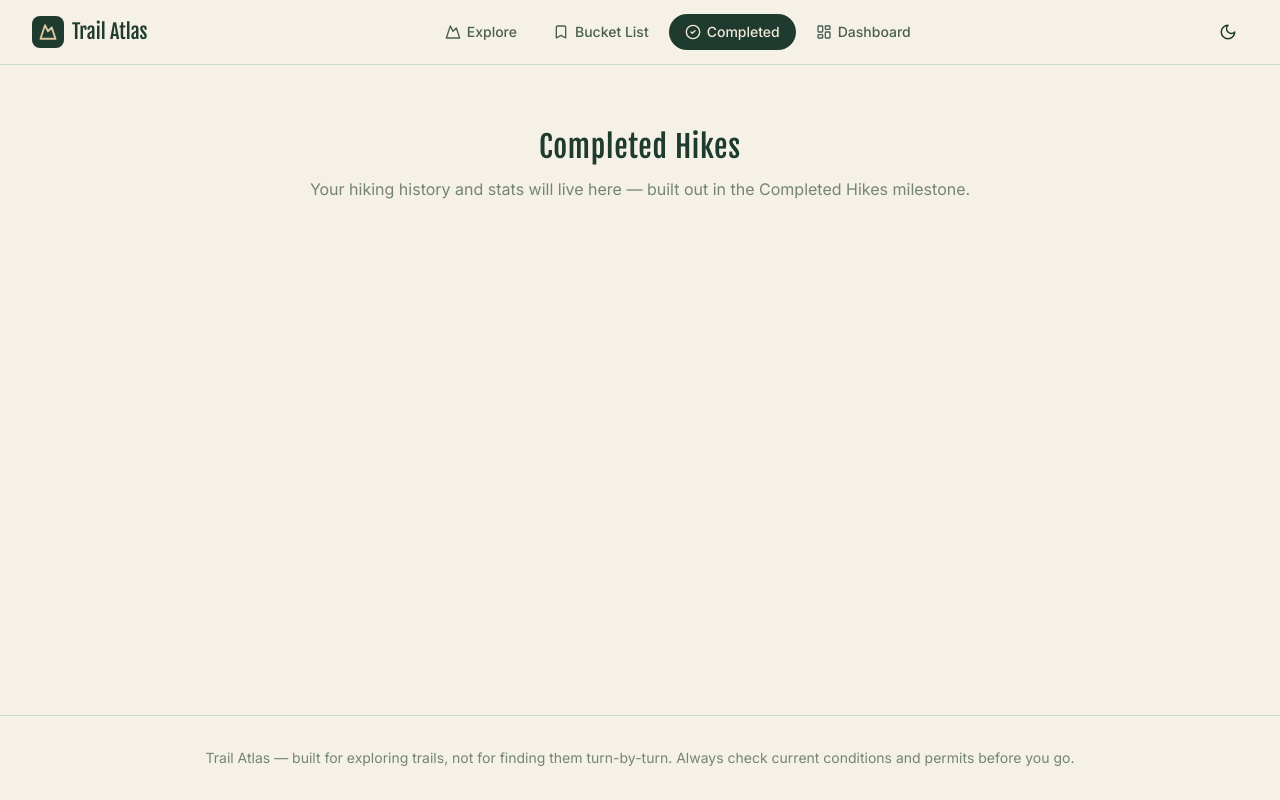
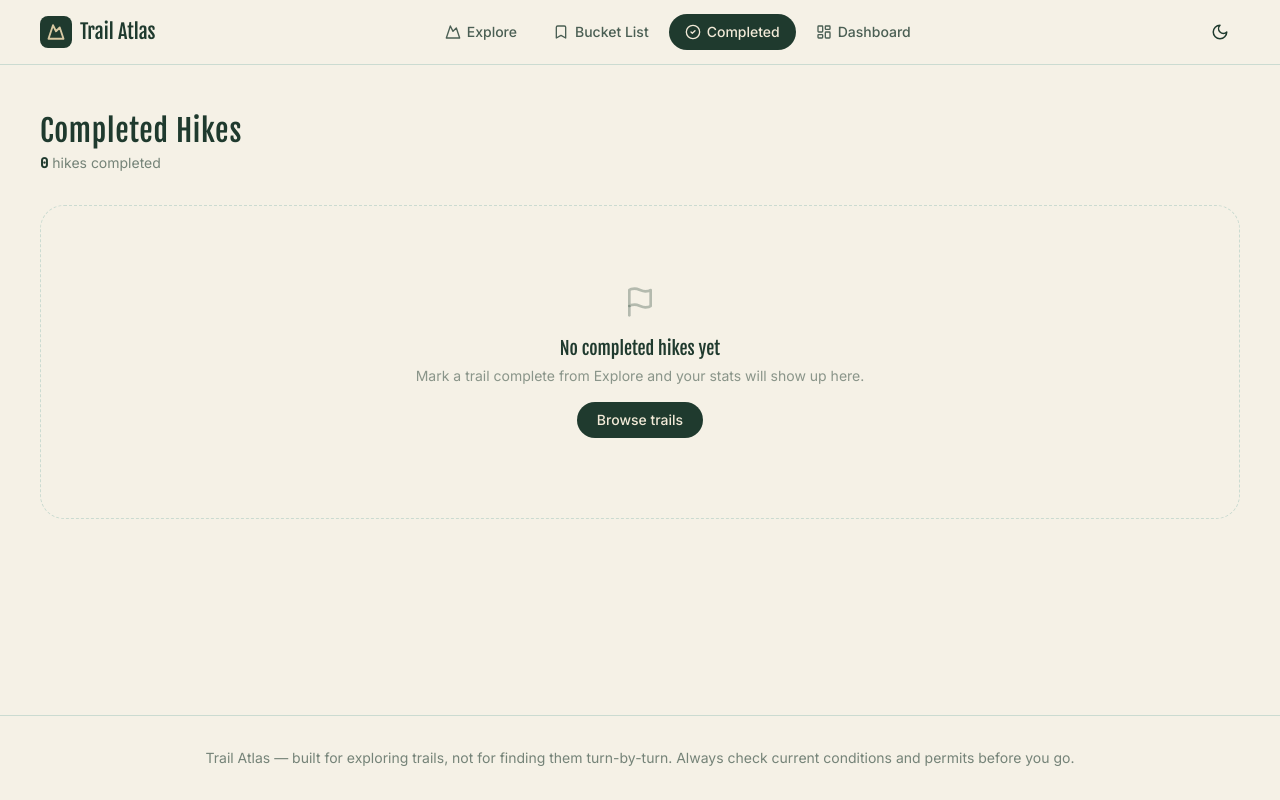
Before and after one commit to AllanRoz/Trail-Atlas, a React (Vite) app: page /completed in a window 1280 px wide. Built offline with nearby package versions, Linux system fonts and the light colour scheme.

Commit message:
Changing layout

```diff
--- a/src/components/layout/Navbar.jsx
+++ b/src/components/layout/Navbar.jsx
@@ -12,7 +12,7 @@ const links = [
 export default function Navbar({ isDark, onToggleDark }) {
   return (
     <header className="sticky top-0 z-50 border-b border-pine-100 bg-summit/90 backdrop-blur dark:border-pine-500/30 dark:bg-pine-900/90">
-      <nav className="mx-auto flex h-16 max-w-7xl items-center justify-between px-4 sm:px-6 lg:px-8">
+      <nav className="mx-auto flex h-16 max-w-[1800px] items-center justify-between px-4 sm:px-6 lg:px-10">
         <NavLink to="/" className="flex items-center gap-2 font-display text-xl text-pine-700 dark:text-tan-100">
           <span className="flex h-8 w-8 items-center justify-center rounded-lg bg-pine-700 text-tan-300 dark:bg-tan-300 dark:text-pine-900">
             <Mountain size={18} strokeWidth={2.5} />
--- a/src/components/trail/TrailCard.jsx
+++ b/src/components/trail/TrailCard.jsx
@@ -65,7 +65,7 @@ export default function TrailCard({ trail, isSaved, isCompleted, onToggleSave, o
           </div>
         </dl>
 
-        <div className="mt-4 flex items-center gap-2">
+        <div className="mt-auto flex items-center gap-2 pt-4">
           <Link
             to={`/trails/${trail.id}`}
             className="flex-1 rounded-full bg-pine-700 px-4 py-2 text-center text-sm font-medium text-tan-100 transition-colors hover:bg-pine-500 dark:bg-tan-300 dark:text-pine-900 dark:hover:bg-tan-500"
--- /dev/null
+++ b/src/hooks/useTrailLists.js
@@ -0,0 +1,34 @@
+import { useLocalStorage } from './useLocalStorage'
+
+// Single source of truth for "saved" and "completed" trail state. Every page
+// that needs this (Home, Bucket List, Completed, Dashboard) calls this hook
+// instead of keeping its own local state — since each is backed by the same
+// localStorage key, navigating between pages always reflects the latest
+// toggles instead of showing stale/empty stub data.
+//
+// Schema:
+//   saved:     [{ id, addedAt }]                      — addedAt powers "sort by date added"
+//   completed: [{ id, completedAt, rating, notes, favorite }] — rating/notes/favorite
+//              are wired up fully in the Completed Hikes milestone; placeholders for now
+//              so we don't need a migration later.
+export function useTrailLists() {
+  const [saved, setSaved] = useLocalStorage('trail-atlas:bucket-list', [])
+  const [completed, setCompleted] = useLocalStorage('trail-atlas:completed', [])
+
+  const isSaved = (id) => saved.some((s) => s.id === id)
+  const isCompleted = (id) => completed.some((c) => c.id === id)
+
+  const toggleSaved = (id) => {
+    setSaved((prev) => (prev.some((s) => s.id === id) ? prev.filter((s) => s.id !== id) : [...prev, { id, addedAt: Date.now() }]))
+  }
+
+  const toggleCompleted = (id) => {
+    setCompleted((prev) =>
+      prev.some((c) => c.id === id)
+        ? prev.filter((c) => c.id !== id)
+        : [...prev, { id, completedAt: Date.now(), rating: null, notes: '', favorite: false }],
+    )
+  }
+
+  return { saved, completed, isSaved, isCompleted, toggleSaved, toggleCompleted, setSaved, setCompleted }
+}
--- a/src/pages/BucketList.jsx
+++ b/src/pages/BucketList.jsx
@@ -1,12 +1,95 @@
-// Full Bucket List page (sort by difficulty/distance/state/date-added,
-// remove trails, etc.) is its own milestone. Stub keeps routing/nav complete.
+import { useMemo, useState } from 'react'
+import { Link } from 'react-router-dom'
+import { Compass } from 'lucide-react'
+import TrailCard from '../components/trail/TrailCard'
+import { trails } from '../data/trails'
+import { useTrailLists } from '../hooks/useTrailLists'
+
+const sortOptions = [
+  { value: 'dateAdded', label: 'Date Added' },
+  { value: 'difficulty', label: 'Difficulty' },
+  { value: 'distance', label: 'Distance' },
+  { value: 'state', label: 'State' },
+]
+
+const difficultyRank = { Easy: 0, Moderate: 1, Hard: 2 }
+
 export default function BucketList() {
+  const { saved, isSaved, isCompleted, toggleSaved, toggleCompleted } = useTrailLists()
+  const [sortBy, setSortBy] = useState('dateAdded')
+
+  const savedTrails = useMemo(() => {
+    const withMeta = saved
+      .map((entry) => ({ ...trails.find((t) => t.id === entry.id), addedAt: entry.addedAt }))
+      .filter((t) => t.id) // guards against stale ids if the seed dataset ever changes
+
+    return [...withMeta].sort((a, b) => {
+      if (sortBy === 'difficulty') return difficultyRank[a.difficulty] - difficultyRank[b.difficulty]
+      if (sortBy === 'distance') return a.distance - b.distance
+      if (sortBy === 'state') return a.state.localeCompare(b.state)
+      return b.addedAt - a.addedAt // most recently added first
+    })
+  }, [saved, sortBy])
+
   return (
-    <div className="mx-auto max-w-3xl px-4 py-16 text-center sm:px-6">
-      <h1 className="font-display text-3xl text-pine-700 dark:text-tan-100">Bucket List</h1>
-      <p className="mt-3 text-pine-700/60 dark:text-tan-100/60">
-        Your saved trails will live here — built out in the Bucket List milestone.
-      </p>
+    <div className="mx-auto max-w-[1800px] px-4 py-12 sm:px-6 lg:px-10">
+      <div className="mb-8 flex flex-wrap items-end justify-between gap-4">
+        <div>
+          <h1 className="font-display text-3xl text-pine-700 dark:text-tan-100">Bucket List</h1>
+          <p className="mt-1 text-sm text-pine-700/60 dark:text-tan-100/60">
+            <span className="font-mono font-semibold text-pine-700 dark:text-tan-100">{savedTrails.length}</span>{' '}
+            {savedTrails.length === 1 ? 'trail' : 'trails'} saved
+          </p>
+        </div>
+
+        {savedTrails.length > 0 && (
+          <label className="flex items-center gap-2 text-sm text-pine-700/70 dark:text-tan-100/70">
+            Sort by
+            <select
+              value={sortBy}
+              onChange={(e) => setSortBy(e.target.value)}
+              className="rounded-lg border border-pine-100 bg-white px-3 py-1.5 text-sm text-pine-700 outline-none focus-visible:border-moss-500 dark:border-pine-500/30 dark:bg-pine-700/40 dark:text-tan-100"
+            >
+              {sortOptions.map((opt) => (
+                <option key={opt.value} value={opt.value}>
+                  {opt.label}
+                </option>
+              ))}
+            </select>
+          </label>
+        )}
+      </div>
+
+      {savedTrails.length === 0 ? (
+        <div className="flex flex-col items-center gap-4 rounded-2xl border border-dashed border-pine-100 py-20 text-center dark:border-pine-500/30">
+          <Compass size={32} className="text-pine-700/30 dark:text-tan-100/30" />
+          <div>
+            <p className="font-display text-lg text-pine-700 dark:text-tan-100">Your bucket list is empty</p>
+            <p className="mt-1 text-sm text-pine-700/50 dark:text-tan-100/50">
+              Save a trail from Explore and it'll show up here.
+            </p>
+          </div>
+          <Link
+            to="/"
+            className="rounded-full bg-pine-700 px-5 py-2 text-sm font-medium text-tan-100 transition-colors hover:bg-pine-500 dark:bg-tan-300 dark:text-pine-900"
+          >
+            Browse trails
+          </Link>
+        </div>
+      ) : (
+        <div className="grid grid-cols-1 gap-5 sm:grid-cols-2 lg:grid-cols-3 xl:grid-cols-4">
+          {savedTrails.map((trail) => (
+            <TrailCard
+              key={trail.id}
+              trail={trail}
+              isSaved={isSaved(trail.id)}
+              isCompleted={isCompleted(trail.id)}
+              onToggleSave={toggleSaved}
+              onToggleComplete={toggleCompleted}
+            />
+          ))}
+        </div>
+      )}
     </div>
   )
 }
--- a/src/pages/Completed.jsx
+++ b/src/pages/Completed.jsx
@@ -1,12 +1,94 @@
-// Full Completed Hikes page (completion date, personal rating, notes,
-// favorite hike, stats) is its own milestone. Stub keeps routing/nav complete.
-export default function Completed() {
+import { useMemo } from 'react'
+import { Link } from 'react-router-dom'
+import { Flag, Mountain as ElevationIcon, Route, MapPin } from 'lucide-react'
+import TrailCard from '../components/trail/TrailCard'
+import { trails } from '../data/trails'
+import { useTrailLists } from '../hooks/useTrailLists'
+
+function StatCard({ icon: Icon, label, value }) {
   return (
-    <div className="mx-auto max-w-3xl px-4 py-16 text-center sm:px-6">
-      <h1 className="font-display text-3xl text-pine-700 dark:text-tan-100">Completed Hikes</h1>
-      <p className="mt-3 text-pine-700/60 dark:text-tan-100/60">
-        Your hiking history and stats will live here — built out in the Completed Hikes milestone.
-      </p>
+    <div className="flex items-center gap-3 rounded-2xl bg-white p-4 shadow-card dark:bg-pine-700/40">
+      <span className="flex h-10 w-10 shrink-0 items-center justify-center rounded-full bg-moss-500/15 text-moss-600 dark:text-moss-400">
+        <Icon size={18} />
+      </span>
+      <div>
+        <p className="font-mono text-xl font-semibold text-pine-700 dark:text-tan-100">{value}</p>
+        <p className="text-xs text-pine-700/50 dark:text-tan-100/50">{label}</p>
+      </div>
     </div>
   )
 }
+
+export default function Completed() {
+  const { completed, isSaved, isCompleted, toggleSaved, toggleCompleted } = useTrailLists()
+
+  const completedTrails = useMemo(() => {
+    return completed
+      .map((entry) => ({ ...trails.find((t) => t.id === entry.id), completedAt: entry.completedAt }))
+      .filter((t) => t.id)
+      .sort((a, b) => b.completedAt - a.completedAt)
+  }, [completed])
+
+  const stats = useMemo(() => {
+    const totalMiles = completedTrails.reduce((sum, t) => sum + t.distance, 0)
+    const totalElevation = completedTrails.reduce((sum, t) => sum + t.elevationGain, 0)
+    const states = new Set(completedTrails.map((t) => t.state)).size
+    const parks = new Set(completedTrails.map((t) => t.nationalPark)).size
+    return { totalMiles, totalElevation, states, parks }
+  }, [completedTrails])
+
+  return (
+    <div className="mx-auto max-w-[1800px] px-4 py-12 sm:px-6 lg:px-10">
+      <div className="mb-8">
+        <h1 className="font-display text-3xl text-pine-700 dark:text-tan-100">Completed Hikes</h1>
+        <p className="mt-1 text-sm text-pine-700/60 dark:text-tan-100/60">
+          <span className="font-mono font-semibold text-pine-700 dark:text-tan-100">{completedTrails.length}</span>{' '}
+          {completedTrails.length === 1 ? 'hike' : 'hikes'} completed
+        </p>
+      </div>
+
+      {completedTrails.length === 0 ? (
+        <div className="flex flex-col items-center gap-4 rounded-2xl border border-dashed border-pine-100 py-20 text-center dark:border-pine-500/30">
+          <Flag size={32} className="text-pine-700/30 dark:text-tan-100/30" />
+          <div>
+            <p className="font-display text-lg text-pine-700 dark:text-tan-100">No completed hikes yet</p>
+            <p className="mt-1 text-sm text-pine-700/50 dark:text-tan-100/50">
+              Mark a trail complete from Explore and your stats will show up here.
+            </p>
+          </div>
+          <Link
+            to="/"
+            className="rounded-full bg-pine-700 px-5 py-2 text-sm font-medium text-tan-100 transition-colors hover:bg-pine-500 dark:bg-tan-300 dark:text-pine-900"
+          >
+            Browse trails
+          </Link>
+        </div>
+      ) : (
+        <>
+          <div className="mb-8 grid grid-cols-2 gap-4 sm:grid-cols-4">
+            <StatCard icon={Route} label="Total Miles" value={stats.totalMiles.toFixed(1)} />
+            <StatCard icon={ElevationIcon} label="Elevation Climbed (ft)" value={stats.totalElevation.toLocaleString()} />
+            <StatCard icon={MapPin} label="States Visited" value={stats.states} />
+            <StatCard icon={Flag} label="Parks Visited" value={stats.parks} />
+          </div>
+
+          {/* Per-hike completion date, personal rating, notes, and favorite
+              flag land in the next pass — this view already reflects real
+              completed-trail data pulled from the same state Explore writes to. */}
+          <div className="grid grid-cols-1 gap-5 sm:grid-cols-2 lg:grid-cols-3 xl:grid-cols-4">
+            {completedTrails.map((trail) => (
+              <TrailCard
+                key={trail.id}
+                trail={trail}
+                isSaved={isSaved(trail.id)}
+                isCompleted={isCompleted(trail.id)}
+                onToggleSave={toggleSaved}
+                onToggleComplete={toggleCompleted}
+              />
+            ))}
+          </div>
+        </>
+      )}
+    </div>
+  )
+}
--- a/src/pages/Home.jsx
+++ b/src/pages/Home.jsx
@@ -5,7 +5,7 @@ import FilterSidebar from '../components/trail/FilterSidebar'
 import TrailCard from '../components/trail/TrailCard'
 import TrailMap from '../components/trail/TrailMap'
 import { trails } from '../data/trails'
-import { useLocalStorage } from '../hooks/useLocalStorage'
+import { useTrailLists } from '../hooks/useTrailLists'
 
 const defaultFilters = {
   difficulty: [],
@@ -20,14 +20,7 @@ export default function Home() {
   const [query, setQuery] = useState('')
   const [filters, setFilters] = useState(defaultFilters)
   const [showMap, setShowMap] = useState(false)
-  const [savedIds, setSavedIds] = useLocalStorage('trail-atlas:bucket-list', [])
-  const [completedIds, setCompletedIds] = useLocalStorage('trail-atlas:completed', [])
-
-  const toggleSave = (id) =>
-    setSavedIds((prev) => (prev.includes(id) ? prev.filter((x) => x !== id) : [...prev, id]))
-
-  const toggleComplete = (id) =>
-    setCompletedIds((prev) => (prev.includes(id) ? prev.filter((x) => x !== id) : [...prev, id]))
+  const { isSaved, isCompleted, toggleSaved, toggleCompleted } = useTrailLists()
 
   const filteredTrails = useMemo(() => {
     return trails.filter((trail) => {
@@ -53,11 +46,14 @@ export default function Home() {
     <div>
       <Hero query={query} onQueryChange={setQuery} />
 
-      <div className="mx-auto max-w-7xl px-4 py-10 sm:px-6 lg:px-8">
-        <div className="flex flex-col gap-6 lg:flex-row">
+      <div className="mx-auto max-w-[1800px] px-4 py-10 sm:px-6 lg:px-10">
+        {/* items-start (not the flex default of stretch) so the filter card
+            hugs its own content instead of stretching to match the taller
+            results column next to it. */}
+        <div className="flex flex-col gap-6 lg:flex-row lg:items-start">
           <FilterSidebar filters={filters} onChange={setFilters} />
 
-          <div className="flex-1">
+          <div className="min-w-0 flex-1">
             <div className="mb-4 flex items-center justify-between">
               <p className="text-sm text-pine-700/60 dark:text-tan-100/60">
                 <span className="font-mono font-semibold text-pine-700 dark:text-tan-100">
@@ -75,16 +71,23 @@ export default function Home() {
               </button>
             </div>
 
-            <div className="grid grid-cols-1 gap-6 lg:grid-cols-5">
-              <div className={`col-span-1 grid grid-cols-1 gap-5 sm:grid-cols-2 lg:col-span-3 ${showMap ? 'hidden lg:grid' : ''}`}>
+            {/* Cards keep a fixed, readable width (2-up) instead of growing
+                with the viewport; the map is a flex child that claims
+                whatever space is left over on wide screens. */}
+            <div className="flex flex-col gap-6 lg:flex-row lg:items-start">
+              <div
+                className={`grid grid-cols-1 gap-5 sm:grid-cols-2 lg:w-[640px] lg:shrink-0 ${
+                  showMap ? 'hidden lg:grid' : ''
+                }`}
+              >
                 {filteredTrails.map((trail) => (
                   <TrailCard
                     key={trail.id}
                     trail={trail}
-                    isSaved={savedIds.includes(trail.id)}
-                    isCompleted={completedIds.includes(trail.id)}
-                    onToggleSave={toggleSave}
-                    onToggleComplete={toggleComplete}
+                    isSaved={isSaved(trail.id)}
+                    isCompleted={isCompleted(trail.id)}
+                    onToggleSave={toggleSaved}
+                    onToggleComplete={toggleCompleted}
                   />
                 ))}
                 {filteredTrails.length === 0 && (
@@ -94,7 +97,11 @@ export default function Home() {
                 )}
               </div>
 
-              <div className={`col-span-1 h-[500px] lg:col-span-2 lg:sticky lg:top-24 lg:h-[calc(100vh-8rem)] ${showMap ? '' : 'hidden lg:block'}`}>
+              <div
+                className={`h-[500px] flex-1 lg:sticky lg:top-24 lg:h-[calc(100vh-8rem)] ${
+                  showMap ? '' : 'hidden lg:block'
+                }`}
+              >
                 <TrailMap trails={filteredTrails} />
               </div>
             </div>
```
